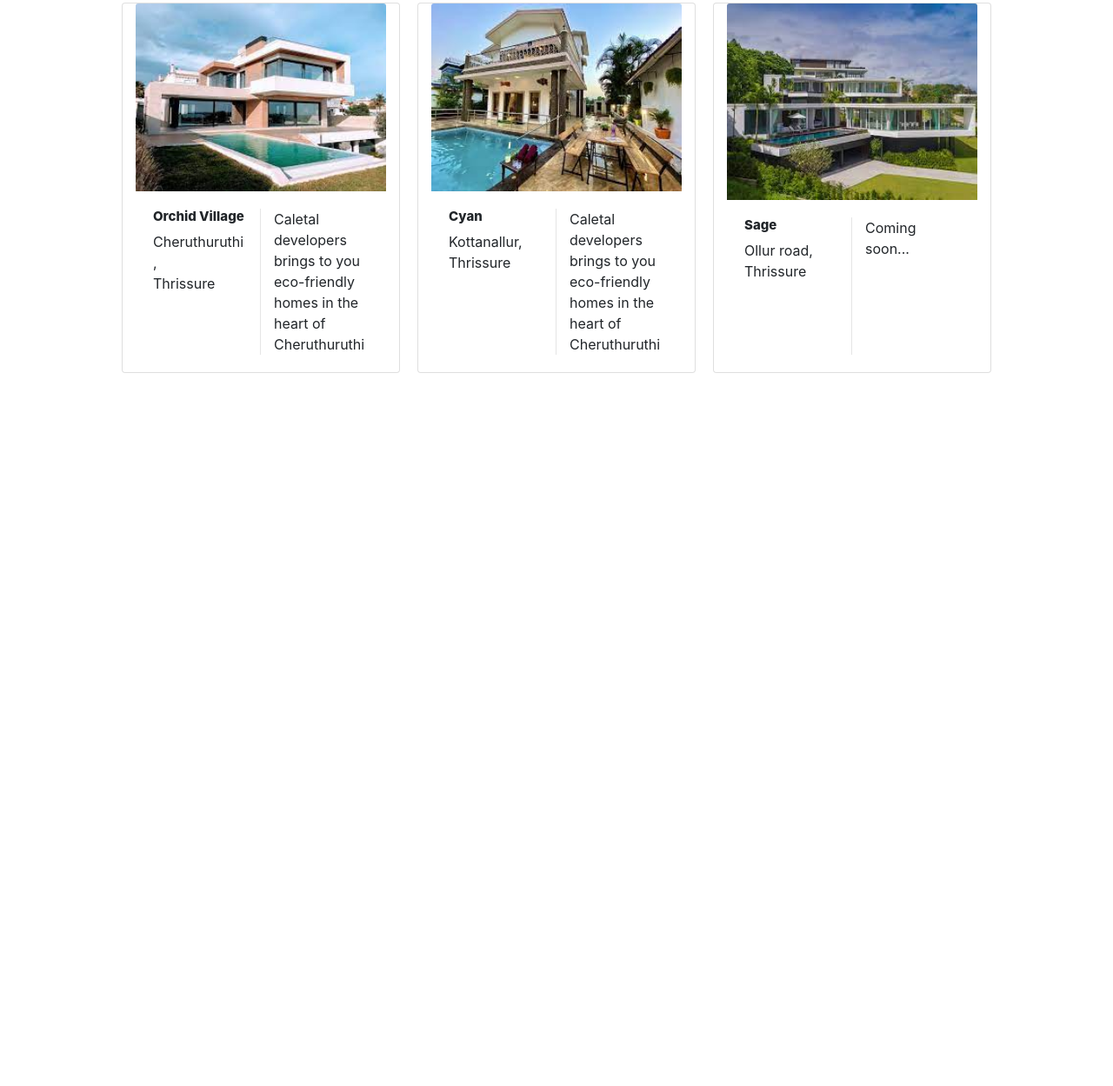
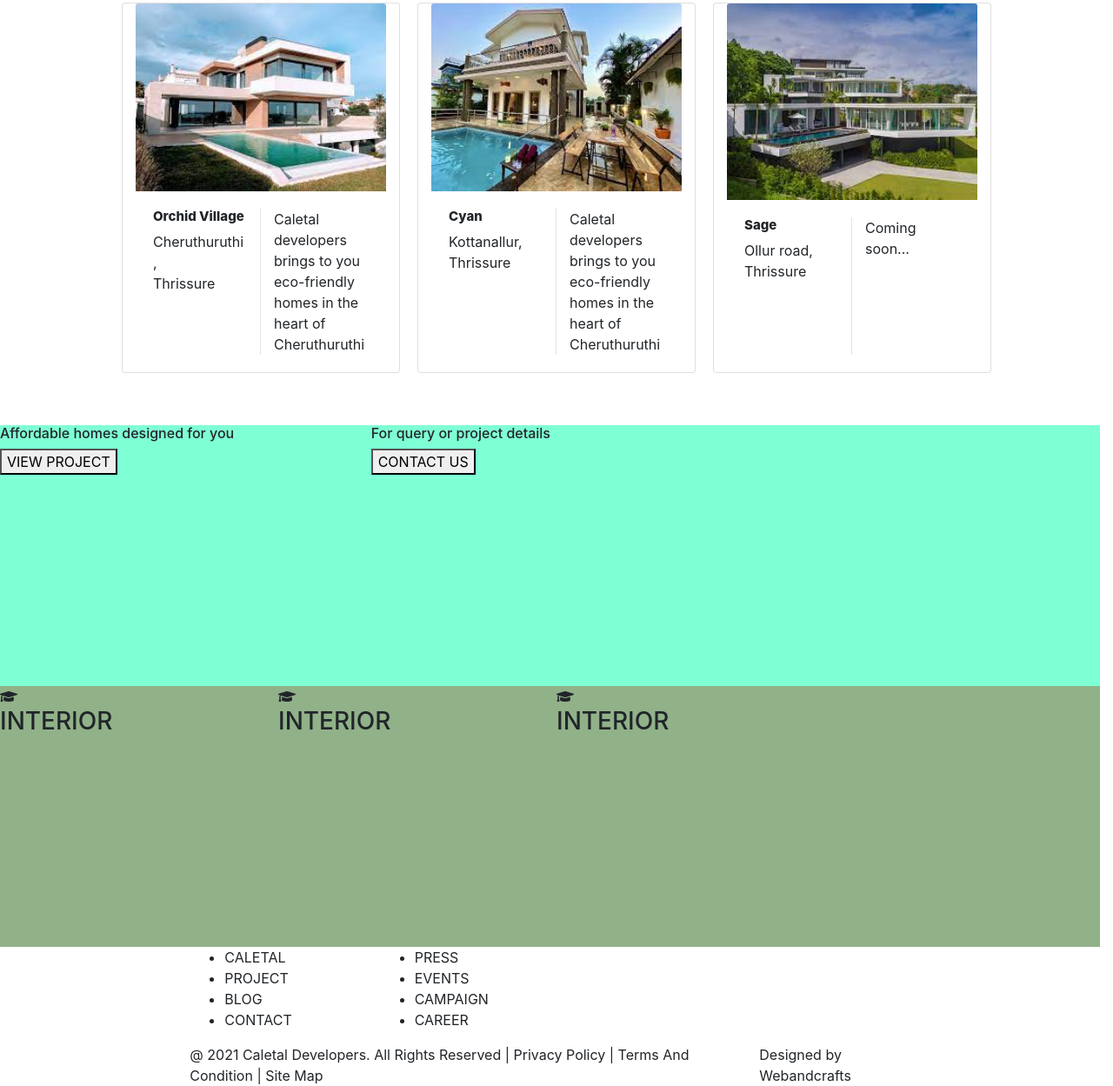
Before and after one commit to muhammed-ashir/caletal, a plain HTML site: page index.html in a window 1280 px wide. Shown: the part 533-1782 px from the top of the page at 87% size. Before the commit the page ends 1022 px from the top, so only its background shows below. Drawn offline with nearby package versions, Linux system fonts and the light colour scheme.

Commit message:
code skeleton created for sections after card section

```diff
--- a/css/style.css
+++ b/css/style.css
@@ -118,5 +118,23 @@
 	font-weight: 800;
 }
 
+/* card ends */
 
-/* card ends */
+/* Section3 */
+#section3{
+	width: 100%;
+	height: 300px;
+	background-color: aquamarine;
+}
+
+/* Section3 ends */
+
+/* services */
+
+#services{
+	width: 100%;
+	height: 300px;
+	background-color: rgb(145, 177, 137);
+}
+
+/* services ends */
--- a/index.html
+++ b/index.html
@@ -8,6 +8,7 @@
     <link rel="stylesheet" href="css/style.css">
     <link rel="stylesheet" href="https://maxcdn.bootstrapcdn.com/bootstrap/4.0.0/css/bootstrap.min.css" integrity="sha384-Gn5384xqQ1aoWXA+058RXPxPg6fy4IWvTNh0E263XmFcJlSAwiGgFAW/dAiS6JXm" crossorigin="anonymous">
     <link rel="stylesheet" href="css/owl.css">
+    <link rel="stylesheet" href="https://pro.fontawesome.com/releases/v5.10.0/css/all.css" integrity="sha384-AYmEC3Yw5cVb3ZcuHtOA93w35dYTsvhLPVnYs9eStHfGJvOvKxVfELGroGkvsg+p" crossorigin="anonymous"/>
 </head>
 <body>
 
@@ -110,9 +111,98 @@
                   </div>
          </div>
 
-
       </div>
       <!-- Card ends -->
+
+      <!-- Section3 -->
+
+      <div class="row" id="section3">
+         <div class="col-md-4">
+            <h6>Affordable homes designed for you</h6>
+            <button>VIEW PROJECT</button>
+         </div>
+         <div class="col-md-4">
+            <h6>For query or project details</h6>
+            <button>CONTACT US</button>
+         </div>
+      </div>
+
+      <!-- Section3 ends -->
+
+      <!-- Services -->
+
+      <div class="row" id="services">
+         <div class="col-md-3">
+            <div class="content">
+               <div class="icon">
+                  <i class="icon fa fa-graduation-cap"></i>
+               </div>
+               <div class="text">
+                  <h3>INTERIOR</h3>
+               </div>
+            </div>
+         </div>
+         <div class="col-md-3">
+            <div class="content">
+               <div class="icon">
+                  <i class="icon fa fa-graduation-cap"></i>
+               </div>
+               <div class="text">
+                  <h3>INTERIOR</h3>
+               </div>
+            </div>
+         </div>
+         <div class="col-md-3">
+            <div class="content">
+               <div class="icon">
+                  <i class="icon fa fa-graduation-cap"></i>
+               </div>
+               <div class="text">
+                  <h3>INTERIOR</h3>
+               </div>
+            </div>
+         </div>
+      </div>
+
+      <!-- Services ends -->
+
+
+
+      <!-- footer -->
+      <div class="row">
+         <div class="col-md-8 offset-md-2">
+            <div class="row">
+               <div class="col-md-3">
+                  <ul>
+                     <li>CALETAL</li>
+                     <li>PROJECT</li>
+                     <li>BLOG</li>
+                     <li>CONTACT</li>
+                  </ul>
+               </div>
+               <div class="col-md-3">
+                  <ul>
+                     <li>PRESS</li>
+                     <li>EVENTS</li>
+                     <li>CAMPAIGN</li>
+                     <li>CAREER</li>
+                  </ul>
+               </div>
+               <div class="col-md-3">
+
+               </div>
+            </div>
+            <div class="row">
+               <div class="col-md-9">
+                  @ 2021 Caletal Developers. All Rights Reserved | Privacy Policy | Terms And Condition | Site Map
+               </div>
+               <div class="col-md-2">
+                  Designed by Webandcrafts
+               </div>
+            </div>
+         </div>
+      </div>
+      <!-- footer ends-->
 
 
 
```
